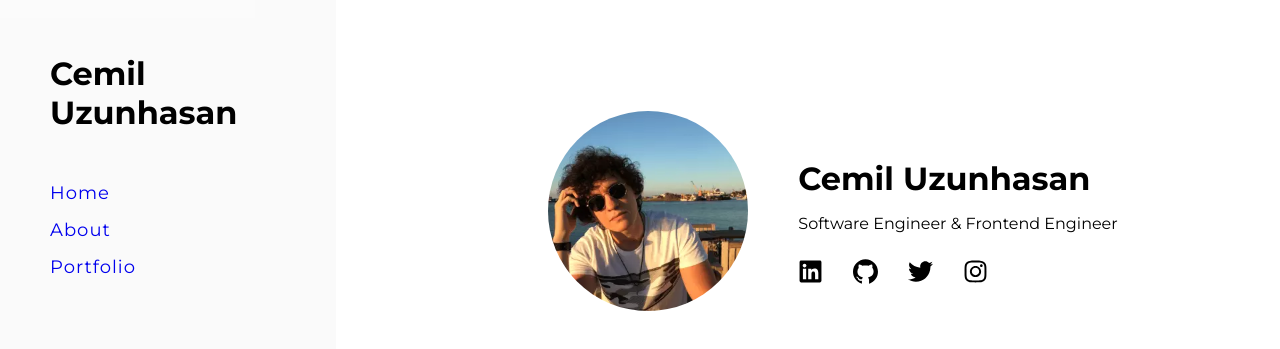
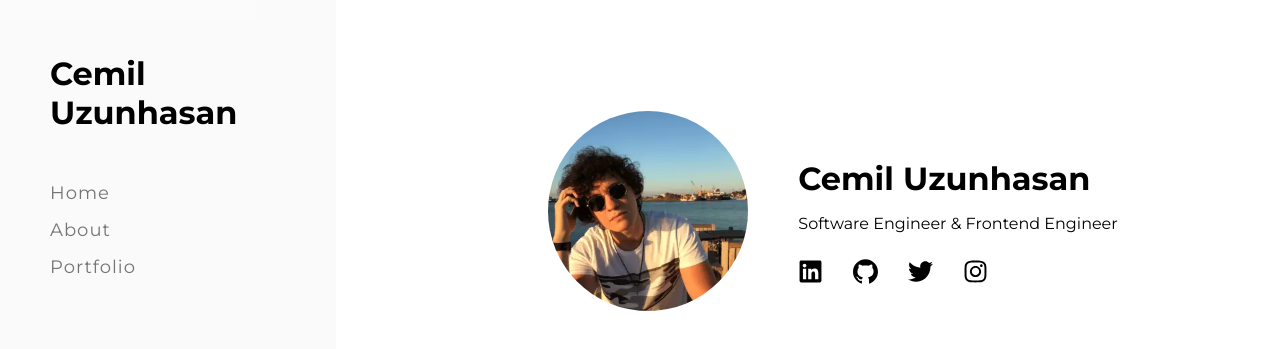
Before and after one commit to cemiluzunhasan/portfolio, a Next.js app: page / in a window 1280 px wide. Shown: the part 237-586 px from the top of the page. Built offline with nearby package versions, Linux system fonts and the light colour scheme.

Commit message:
change 'a' tag color

```diff
--- a/components/Layout/LeftMenu/styles.module.scss
+++ b/components/Layout/LeftMenu/styles.module.scss
@@ -28,6 +28,7 @@
     font-size     : 18px;
     margin-bottom : 15px;
     transition    : .3s all;
+    color         : rgb(117, 117, 117);
 
     &:active,
     &:visited {
```
